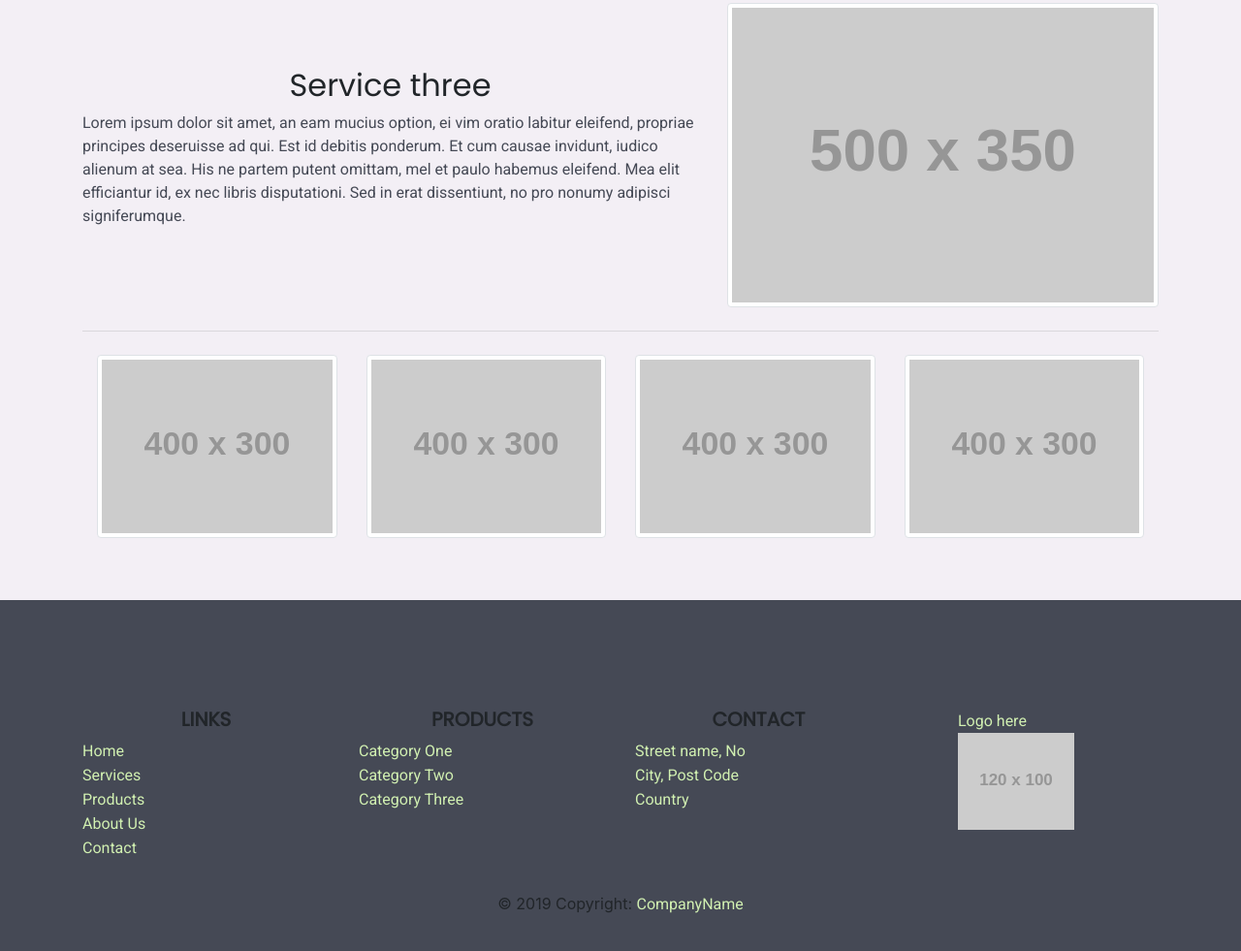
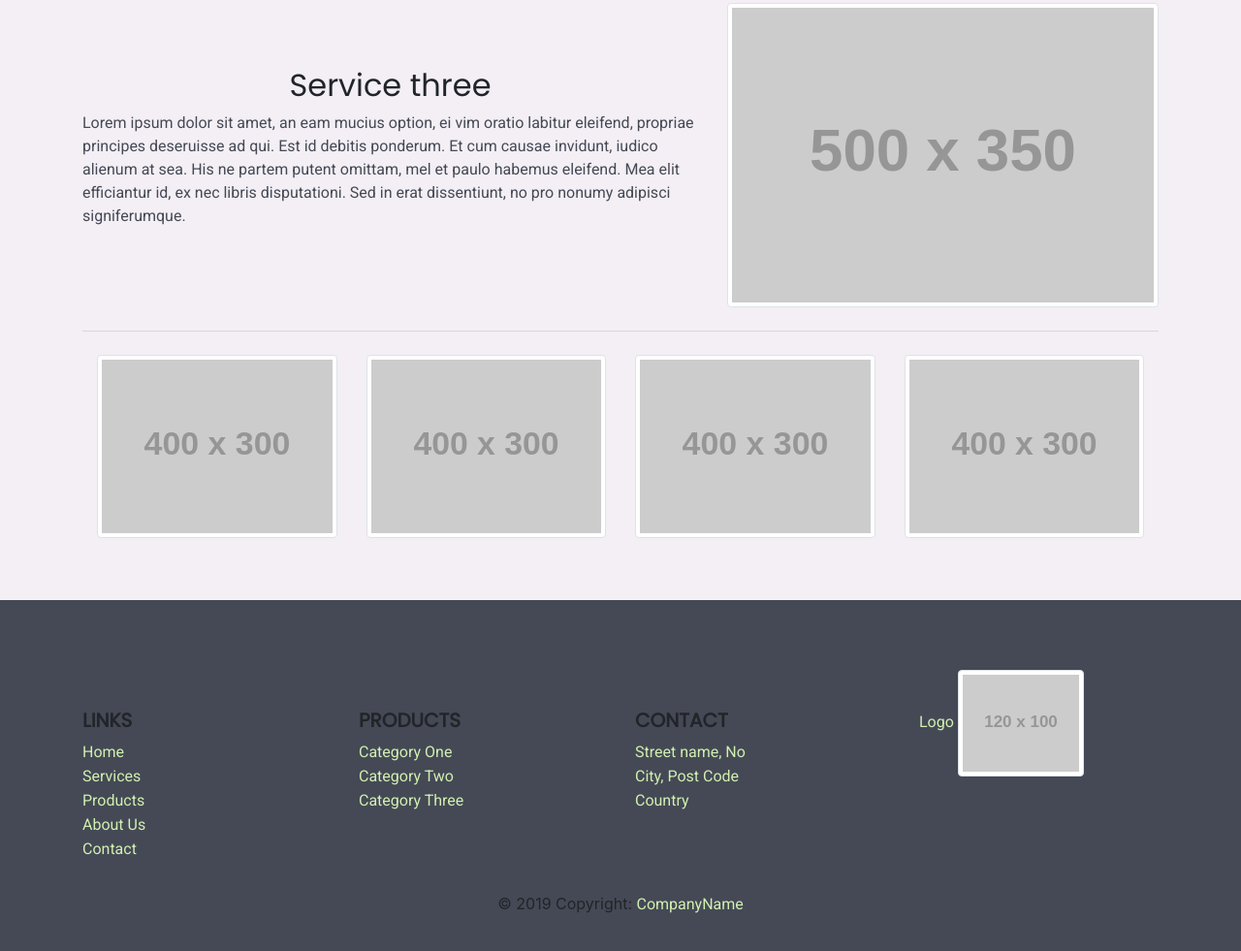
Before and after one commit to citro-rocks/robin_plants, a plain HTML site: page services.html in a window 1280 px wide. Shown: the part 2186-3167 px from the top of the page at 97% size. Drawn offline with nearby package versions, Linux system fonts and the light colour scheme; placeholder pictures from the web are drawn by us.

Commit message:
04.04.001

```diff
--- a/sass/layout/_footer.scss
+++ b/sass/layout/_footer.scss
@@ -2,4 +2,17 @@
 .page-footer {
   background-color: $color1;
   padding: 5%;
+
+  .row {
+    align-items: baseline;
+  }
+  .col-md-3 {
+    text-align: left;
+  }
+  h5 {
+    text-align: left;
+  }
+  img {
+    ;
+  }
 }
--- a/services.html
+++ b/services.html
@@ -193,7 +193,7 @@
       <footer class="page-footer font-small indigo">
           <div class="container">
             <div class="row align-items-baseline">
-              <div class="col-md-3 justify-content-center align-items-center">
+              <div class="col-md-3">
                 <!-- Links -->
                 <h5 class="font-weight-bold text-uppercase">Links</h5>
 
@@ -234,7 +234,7 @@
               </div>
               <hr class="clearfix w-100 d-md-none">
 
-              <div class="col-md-3 justify-content-center align-items-center">
+              <div class="col-md-3">
                 <!-- Links -->
                 <h5 class="font-weight-bold text-uppercase">Contact</h5>
                 <ul class="list-unstyled">
@@ -245,10 +245,10 @@
               </div>
               <hr class="clearfix w-100 d-md-none">
 
-              <div class="col-md-3 justify-content-center align-items-center">
-                <div class="img-logo p-5">
-                  <a href="index.html">Logo here
-                   <img src="https://imgplaceholder.com/120x100/ff7f7f/333333/fa-image" class="img-fluid" alt="Responsive image">
+              <div class="col-md-3">
+                <div class="img-logo p-2">
+                  <a href="">Logo
+                   <img class="img-fluid img-thumbnail" src="https://imgplaceholder.com/120x100/ff7f7f/333333/fa-image" alt="Responsive image">
                   </a>
                 </div>
               </div>
```
Also changed, not shown: css/main.css, 1 other file.
